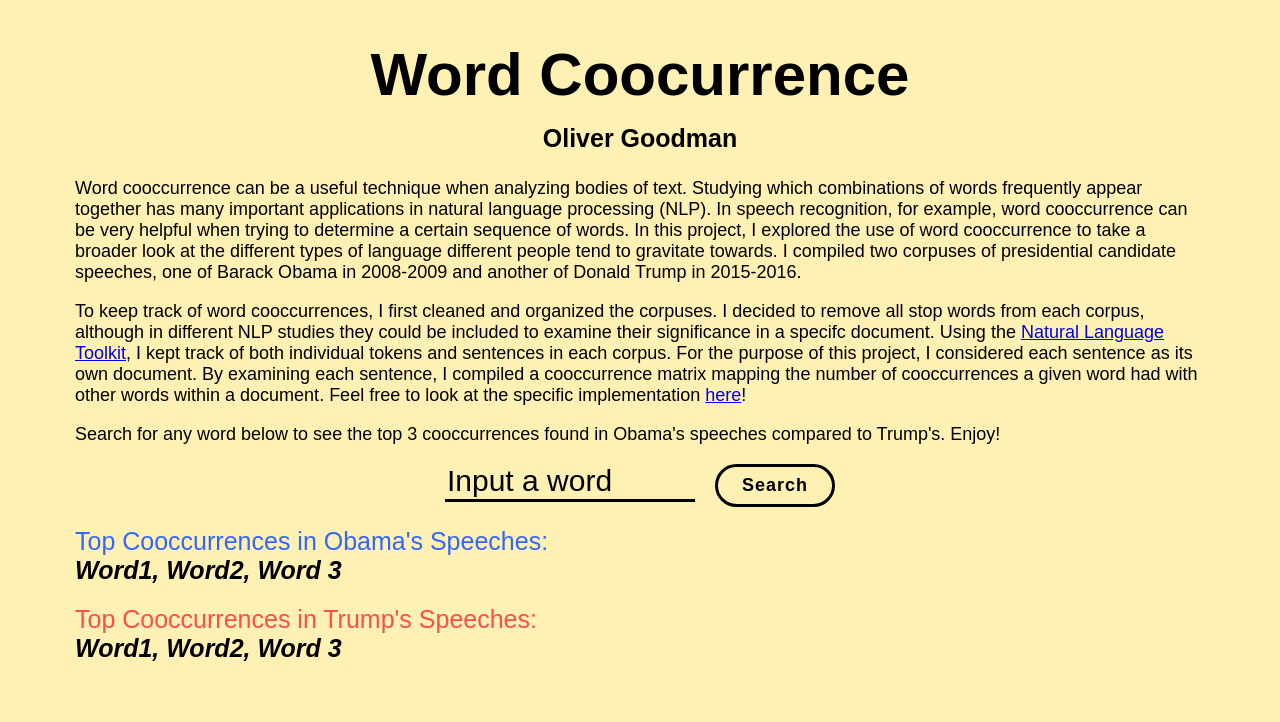
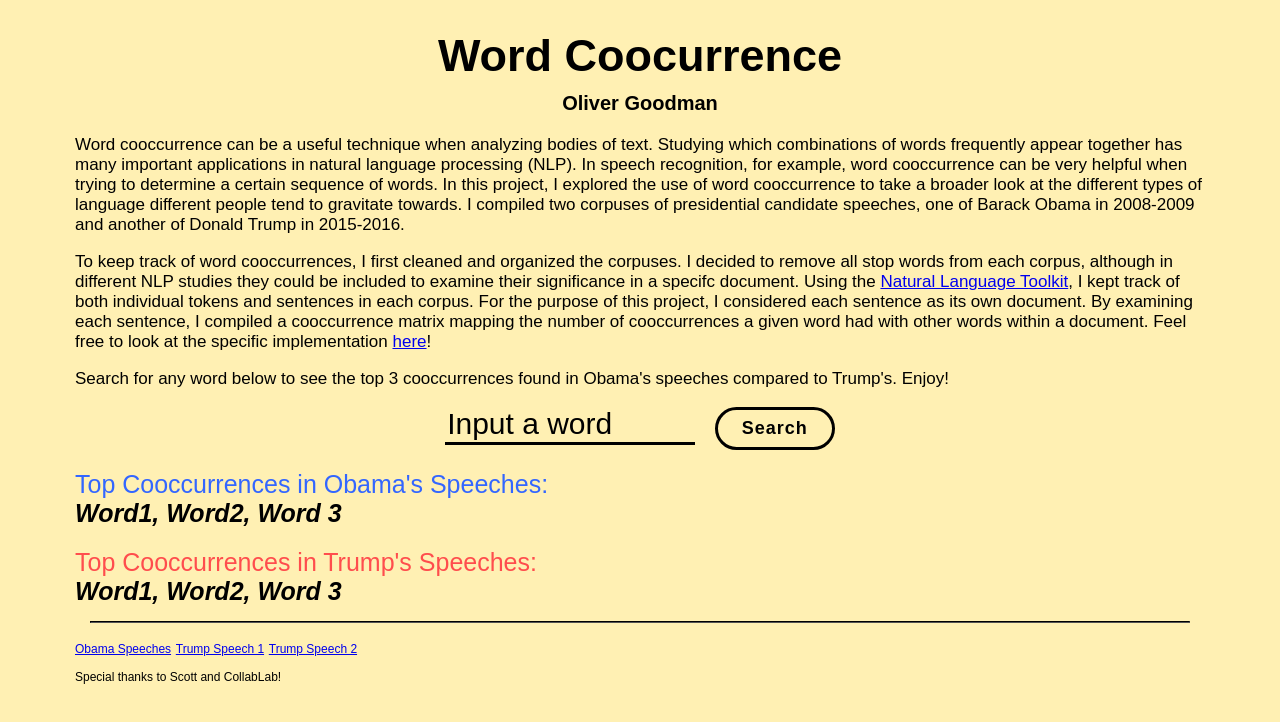
Before and after one commit to olivergoodman/cooccurrence-app, a plain HTML site: page static/static_html/index.html in a window 1280 px wide. Drawn offline with nearby package versions, Linux system fonts and the light colour scheme; files that its build step writes are made by us from their sources; files whose address does not match are found by name.

Commit message:
sources/styling

```diff
--- a/static/css/stylesheet.css
+++ b/static/css/stylesheet.css
@@ -1,7 +1,7 @@
 * {
 	background-color: #fff0b3;
 	font-family: Arial, Helvetica, sans-serif;
-	font-size: 18px;
+	font-size: 17px;
 }
 
 body {
@@ -14,12 +14,12 @@ header {
 }
 
 h1 {
-	font-size: 60px;
+	font-size: 45px;
 	margin-bottom: -10px;
 }
 
 h3 {
-	font-size: 25px;
+	font-size: 20px;
 }
 
 #search {
@@ -72,7 +72,7 @@ input[type="search"]:focus {
     border-radius: 50px;
     text-align: center;
     box-shadow: inset 0 0 0 0 black;
-	transition: all ease 0.3s;
+	transition: all ease 0.2s;
 }
 .to-right:hover {
     box-shadow: inset 120px 0 0 0 black;
@@ -103,3 +103,12 @@ input[type="search"]:focus {
 	font-size: 25px;
 	position: inline;
 }
+
+hr {
+	border-color: black;
+	margin: 15px;
+}
+
+#footer	*{
+	font-size: 12px;
+}
--- a/static/static_html/index.html
+++ b/static/static_html/index.html
@@ -30,5 +30,14 @@
 		<div id="output-trump">Top Cooccurrences in Trump's Speeches:</div>
 		<div id="words-t"class="output-words">Word1, Word2, Word 3</div>
 
+		<hr>
+
+		<div id="footer">
+			<a href="http://www.obamaspeeches.com/">Obama Speeches</a>
+			<a href="https://www.donaldjtrump.com/press-releases/donald-j.-trump-foreign-policy-speech">Trump Speech 1</a>
+			<a href="http://time.com/3923128/donald-trump-announcement-speech/">Trump Speech 2</a>
+			<p>Special thanks to Scott and CollabLab!</p>
+		</div>
+
 	</body>
 </html>
```
